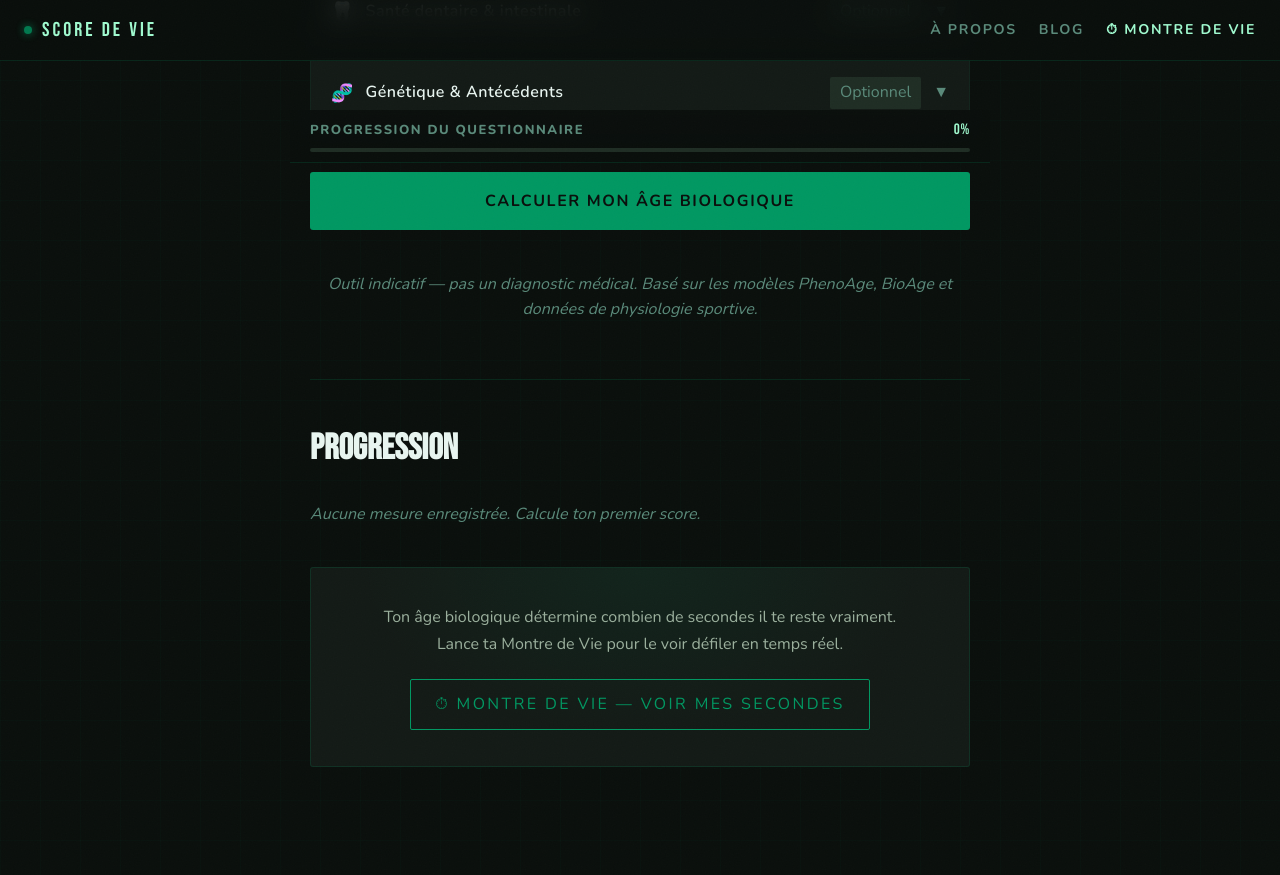
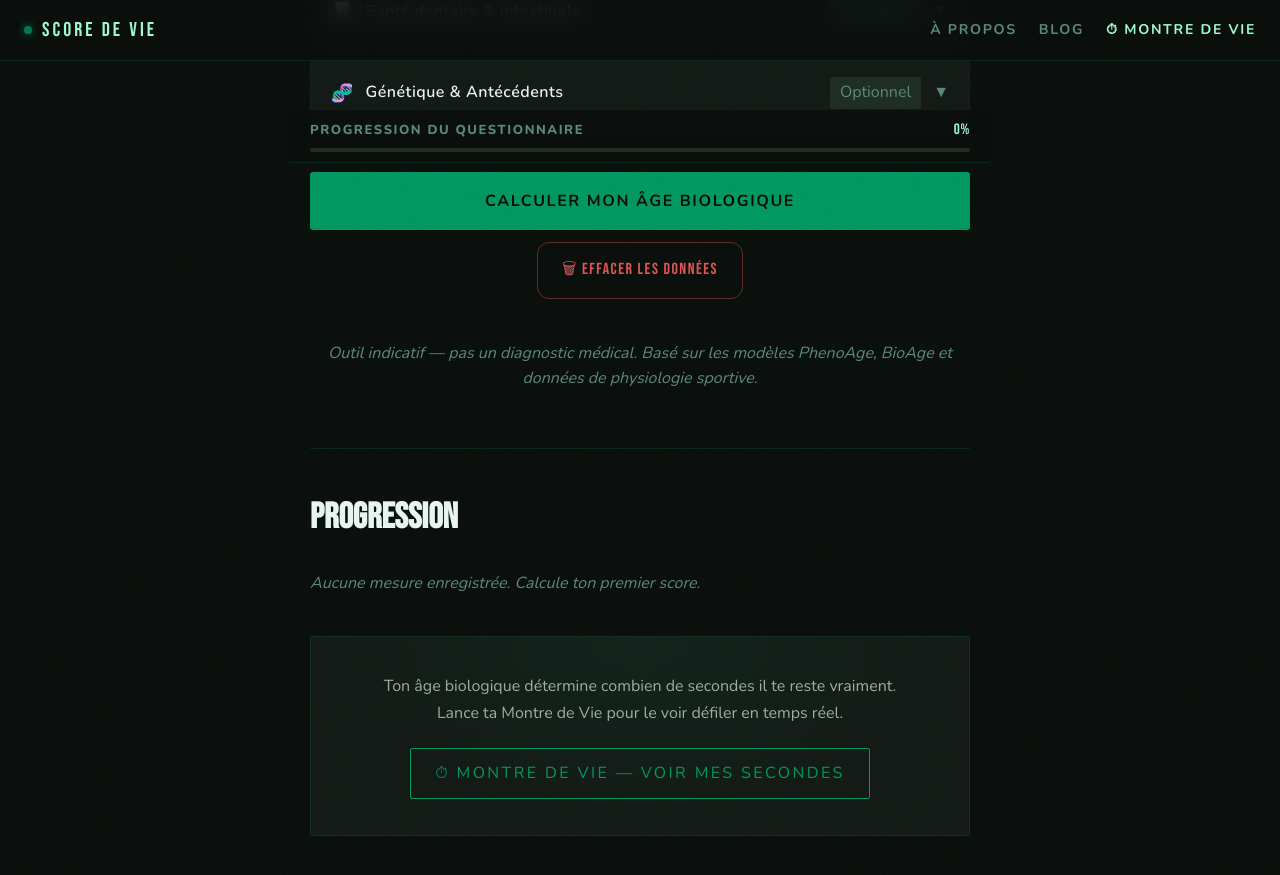
Before and after one commit to SebRunNature/memento-mori, a Jekyll site: the page score/index.html, which Jekyll copies as it is, in a window 1280 px wide and 900 px high, scrolled down 2649 px. Shown: the top 875 px of the window. Built offline with Jekyll 4.4.1, drawn with Linux system fonts in a browser that asks for light colours.

Commit message:
Update index.html

```diff
--- a/score/index.html
+++ b/score/index.html
@@ -1288,7 +1288,7 @@ canvas#evoChart { width: 100% !important; height: 160px !important; }
         <div class="field-group">
           <label class="field-label">Tour de taille (cm)</label>
           <input type="number" id="waist" min="50" max="160" placeholder="82" oninput="onInput()">
-          <div class="field-hint">Au niveau du nombril. Seb : 22,5 IMC · idéal H &lt;94cm / F &lt;80cm</div>
+          <div class="field-hint">Au niveau du nombril. Idéal : H &lt;94cm / F &lt;80cm</div>
         </div>
       </div>
     </div>
@@ -1597,7 +1597,7 @@ canvas#evoChart { width: 100% !important; height: 160px !important; }
         <div class="field-group">
           <label class="field-label">VO₂max (ml/kg/min)</label>
           <input type="number" id="vo2max" min="10" max="90" placeholder="ex: 54" oninput="onInput()">
-          <div class="field-hint">Ta montre GPS Garmin / COROS / Polar te donne cette valeur. Seb à 47 ans : 54 ml/kg/min → âge bio 37-38 ans.</div>
+          <div class="field-hint">Ta montre GPS (Garmin, COROS, Polar) te donne cette valeur. Au-dessus de la moyenne = avantage longévité majeur.</div>
         </div>
       </div>
       <div class="field-row full">
@@ -1745,7 +1745,7 @@ canvas#evoChart { width: 100% !important; height: 160px !important; }
             <button class="opt bad" onclick="pick(this,'glycemie','prediabete')">1,11–1,25 — Prédiabète ❌</button>
             <button class="opt bad" onclick="pick(this,'glycemie','diabete')">≥ 1,26 — Diabète ❌</button>
           </div>
-          <div class="field-hint">Seb : 85 mg/dL = 0,85 g/L ✓ · Pour convertir : mg/dL ÷ 100</div>
+          <div class="field-hint">Pour convertir mg/dL en g/L : divise par 100. Optimal : 0,70–0,99 g/L.</div>
         </div>
       </div>
     </div>
@@ -1803,7 +1803,7 @@ canvas#evoChart { width: 100% !important; height: 160px !important; }
             <button class="opt mid" onclick="pick(this,'crp','3-10')">3 – 10 — Élevé ⚠️</button>
             <button class="opt bad" onclick="pick(this,'crp','>10')">&gt; 10 — Très élevé ❌</button>
           </div>
-          <div class="field-hint">Seb 2026 : CRP &lt; 1 mg/L — marqueur d'inflammation quasi inexistante. Lié à l'endurance et à la récupération.</div>
+          <div class="field-hint">Marqueur d'inflammation systémique. &lt;1 mg/L = excellent. Lié à l'endurance et à la récupération.</div>
         </div>
       </div>
     </div>
@@ -1832,7 +1832,7 @@ canvas#evoChart { width: 100% !important; height: 160px !important; }
             <button class="opt mid" onclick="pick(this,'ferritine','haute')">200–400 — Haute ⚠️</button>
             <button class="opt bad" onclick="pick(this,'ferritine','tres_haute')">&gt; 400 — Très haute ❌</button>
           </div>
-          <div class="field-hint">Seb : 330 ng/mL en 2024 → 261 en 2026 (normalisée). Ferritine trop haute = surcharge en fer fréquente chez les sportifs.</div>
+          <div class="field-hint">Ferritine trop haute = surcharge en fer, fréquente chez les sportifs d'endurance. Optimal : 50–150 ng/mL.</div>
         </div>
       </div>
       <div class="field-row full">
@@ -1845,7 +1845,7 @@ canvas#evoChart { width: 100% !important; height: 160px !important; }
             <button class="opt" onclick="pick(this,'vitD','30-60')">30–60 — Optimal ✓</button>
             <button class="opt mid" onclick="pick(this,'vitD','>60')">&gt; 60 — Trop élevé ⚠️</button>
           </div>
-          <div class="field-hint">Seb 2024 : 21,1 ng/mL — insuffisance fréquente au Luxembourg en hiver. Impact sur récupération osseuse et immunité.</div>
+          <div class="field-hint">Insuffisance fréquente en hiver. Impact sur récupération osseuse, immunité et humeur. Optimal : 40–60 ng/mL.</div>
         </div>
       </div>
     </div>
@@ -1916,8 +1916,17 @@ canvas#evoChart { width: 100% !important; height: 160px !important; }
     </div>
   </div>
 
-  <!-- BOUTON CALCULER -->
-  <button class="cta-btn" onclick="computeFull()">Calculer mon âge biologique</button>
+  <!-- BOUTONS CALCULER + EFFACER -->
+  <div style="display:flex;gap:12px;flex-wrap:wrap;align-items:center;justify-content:center">
+    <button class="cta-btn" onclick="computeFull()">Calculer mon âge biologique</button>
+    <button onclick="clearSdvData()" style="
+      background:transparent;border:1px solid rgba(224,85,85,.4);color:#e05555;
+      font-family:'Bebas Neue',sans-serif;font-size:1rem;letter-spacing:1.5px;
+      padding:14px 24px;border-radius:12px;cursor:pointer;transition:all .2s;
+      display:inline-flex;align-items:center;gap:8px">
+      🗑 Effacer les données
+    </button>
+  </div>
   <div class="save-confirm" id="saveConfirm"></div>
   <p class="disclaimer">Outil indicatif — pas un diagnostic médical. Basé sur les modèles PhenoAge, BioAge et données de physiologie sportive.</p>
 
@@ -1950,11 +1959,11 @@ canvas#evoChart { width: 100% !important; height: 160px !important; }
   </div>
 
   <!-- Boutons d'action en bas de page (Partager / Sauvegarder) -->
-  <div id="resultActions" style="display:none;margin-top:48px;padding-top:32px;border-top:1px solid var(--border)">
-    <div style="text-align:center;font-size:13px;font-weight:800;letter-spacing:.2em;text-transform:uppercase;color:var(--ink3);margin-bottom:14px">
+  <div id="resultActions" style="display:none;margin-top:48px;padding-top:32px;border-top:1px solid var(--border);text-align:center">
+    <div style="font-size:13px;font-weight:800;letter-spacing:.2em;text-transform:uppercase;color:var(--ink3);margin-bottom:14px">
       ⤓ Garder une trace
     </div>
-    <div class="result-actions">
+    <div class="result-actions" style="justify-content:center">
       <button class="result-action primary" onclick="shareResult()">
         <svg viewBox="0 0 24 24" fill="none" stroke="currentColor" stroke-width="2" stroke-linecap="round" stroke-linejoin="round">
           <rect x="9" y="9" width="13" height="13" rx="2" ry="2"></rect>
@@ -3221,6 +3230,55 @@ function saveAsPDF() {
   };
 })();
 
+// ════════════════════════════════════════════════════════════════
+// EFFACER LES DONNÉES DU FORMULAIRE + LOCALSTORAGE
+// ════════════════════════════════════════════════════════════════
+function clearSdvData() {
+  // Confirmation discrète
+  if (!confirm('Effacer toutes les données du Score de Vie ?\n\nCela supprime tes réponses, l\'historique et le résultat sauvegardé.')) return;
+
+  // Réinitialiser l'objet D
+  Object.keys(D).forEach(k => delete D[k]);
+
+  // Réinitialiser tous les inputs numériques
+  document.querySelectorAll('input[type=number]').forEach(el => { el.value = ''; });
+
+  // Désélectionner tous les boutons .opt
+  document.querySelectorAll('.opt').forEach(el => el.classList.remove('sel'));
+
+  // Réinitialiser les badges
+  updateBadges();
+
+  // Vider le résultat
+  const rc = document.getElementById('resultContent');
+  if (rc) rc.innerHTML = '<div class="result-placeholder-text" id="resultPlaceholder">Commence par renseigner ton âge, ta taille et ton poids.</div>';
+  const rh = document.getElementById('resultHero');
+  if (rh) rh.classList.remove('revealed');
+
+  // Masquer les boutons d'action + reco + graph
+  const ra = document.getElementById('resultActions');
+  if (ra) ra.style.display = 'none';
+  const rs = document.getElementById('recoSection');
+  if (rs) rs.classList.remove('visible');
+  const cs = document.getElementById('chartSection');
+  if (cs) cs.classList.remove('visible');
+
+  // Vider le localStorage
+  try {
+    localStorage.removeItem('sdv_result');
+    localStorage.removeItem('mdv_prefs');
+    localStorage.removeItem('sdv_history');
+  } catch(e) {}
+
+  // Remettre la progress bar à 0
+  updateProgress();
+
+  // Scroll en haut
+  window.scrollTo({ top: 0, behavior: 'smooth' });
+
+  showToast('✓ Données effacées');
+}
+
 // INIT
 renderHistory();
 onInput();
```
